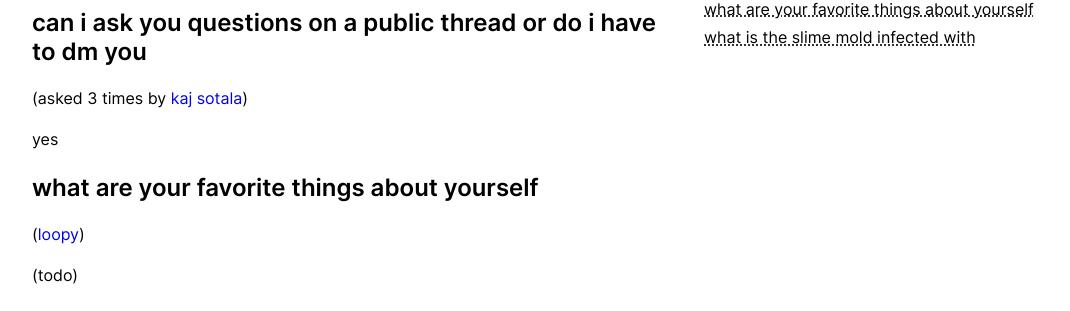
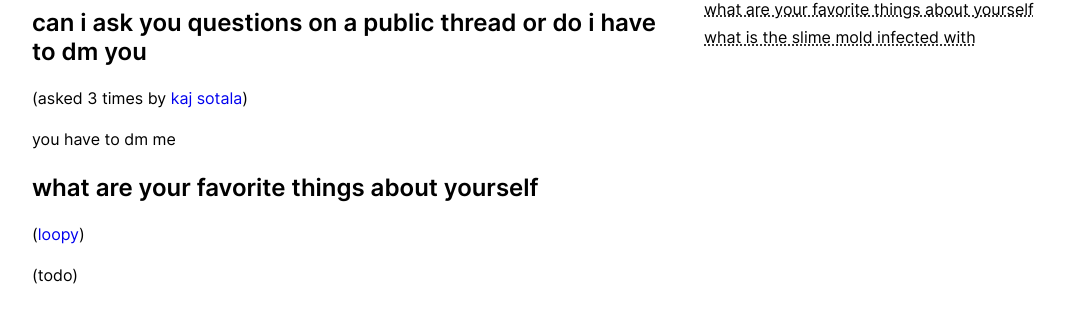
Before and after one commit to cosmicoptima/cosmicoptima.github.io, a Jekyll site: the page built from pages/faq.md, in a window 1280 px wide. Shown: the part 174-485 px from the top of the page, without its empty margins (96-1166 px from the left). Built offline with Jekyll 4.4.1, drawn with Linux system fonts in a browser that asks for light colours.

Commit message:
djfdsgfhgd

```diff
--- a/pages/faq.md
+++ b/pages/faq.md
@@ -14,7 +14,7 @@ https://twitter.com/messages/compose?recipient_id=1252277511746183168)
 (asked 3 times by [kaj sotala](
 https://twitter.com/xuenay/status/1411933961379631105))
 
-yes
+you have to dm me
 
 ## what are your favorite things about yourself
 
```
